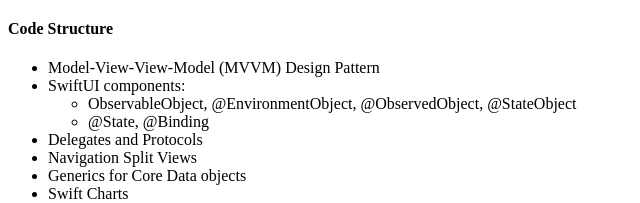
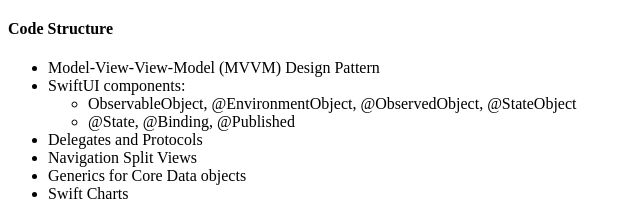
Before and after one commit to FrankBot1000/iFoodTrackHD, a plain HTML site: page index.html in a window 1280 px wide. Shown: the part 6590-6793 px from the top of the page, without its empty margins (0-640 px from the left). Drawn offline with Linux system fonts and the light colour scheme.

Commit message:
Update text at bottom.

```diff
--- a/index.html
+++ b/index.html
@@ -337,7 +337,7 @@
 <li>SwiftUI components:
 <ul>
 <li>ObservableObject, @EnvironmentObject, @ObservedObject, @StateObject</li>
-<li>@State, @Binding</li>
+<li>@State, @Binding, @Published</li>
 </ul>
 </li>
 <li>Delegates and Protocols</li>
```
Also changed, not shown: 1 other file.
